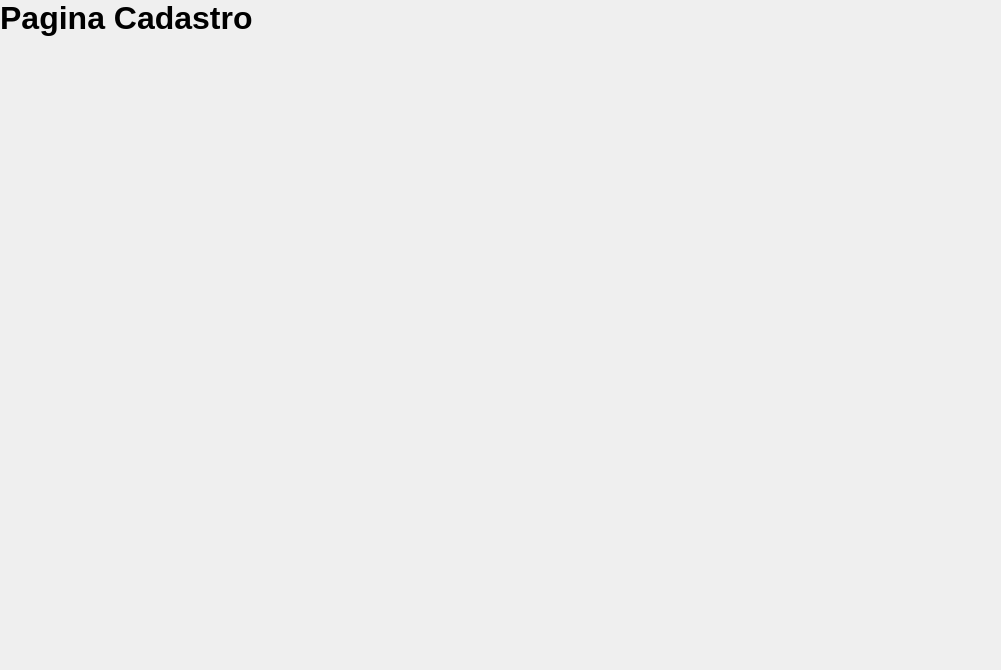
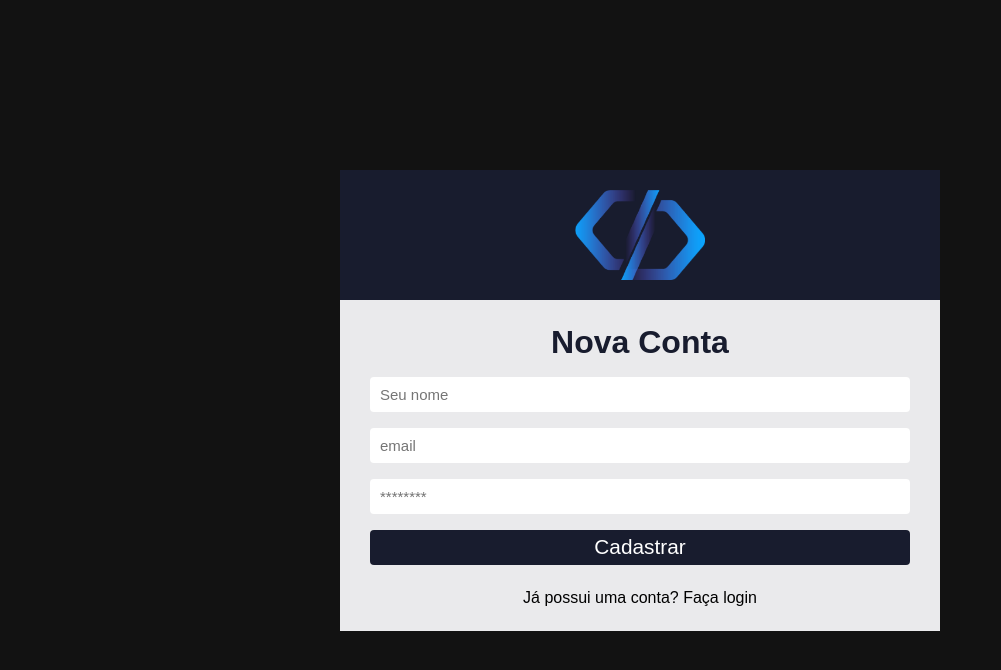
Before and after one commit to jeffpatriota/callingSystem, a React (Create React App) app: page /register in a window 1280 px wide. Shown: the top 670 px of the page, without its empty margins (0-1001 px from the left). Built offline with nearby package versions, Linux system fonts and the light colour scheme.

Commit message:
creating registration page

```diff
--- /dev/null
+++ b/src/pages/Dashboard/index.js
@@ -0,0 +1,7 @@
+export default function(){
+    return(
+        <div>
+            <h1>Pagina Dashboard</h1>
+        </div>
+    )
+}
--- a/src/pages/SignIn/index.js
+++ b/src/pages/SignIn/index.js
@@ -21,7 +21,7 @@ export default function SignIn() {
                         value={email}
                         onChange={(e) => setEmail(e.target.value)} />
 
-                    <input type="password" placeholder='*****'
+                    <input type="password" placeholder='*******'
                         value={password}
                         onChange={(e) => setPassword(e.target.value)} />
 
--- a/src/pages/SignUp/index.js
+++ b/src/pages/SignUp/index.js
@@ -1,7 +1,41 @@
-export default function SignUp() {
+import { useState } from 'react'
+import './style.css'
+
+import logo from '../../assets/logo.png'
+import {Link} from 'react-router-dom'
+
+export default function SignIn() {
+    const [name, setName] = useState('');
+    const [email, setEmail] = useState('');
+    const [password, setPassword] = useState('');
+
     return (
-        <div>
-            <h1>Pagina Cadastro</h1>
+        <div className='container-center'>
+            <div className='login'>
+                <div className='login-area'>
+                    <img src={logo} alt="Logo do sistema de chamados" />
+                </div>
+
+                <form>
+                    <h1>Nova Conta </h1>
+                    <input type="text" placeholder='Seu nome'
+                        value={name}
+                        onChange={(e) => setName(e.target.value)} />
+
+                    <input type="text" placeholder='email'
+                        value={email}
+                        onChange={(e) => setEmail(e.target.value)} />
+
+                    <input type="password" placeholder='********'
+                        value={password}
+                        onChange={(e) => setPassword(e.target.value)} />
+
+                    <button type='submit'> Cadastrar </button>
+                </form>
+
+                <Link to="/">Já possui uma conta? Faça login</Link>
+
+            </div>
         </div>
     )
 }
--- /dev/null
+++ b/src/pages/SignUp/style.css
@@ -0,0 +1,67 @@
+.container-center{
+    height: 100%;
+    display: flex;
+    justify-content: center;
+    align-items: center;
+    background-color: #121212;
+    padding: 0 12px;
+}
+
+.login{
+    background-color: #eaeaec;
+    width: 600px;
+    display: flex;
+    align-items: center;
+    justify-content: center;
+    flex-direction: column;
+}
+
+.login-area{
+    background-color: #181c2e;
+    width: 100%;
+    display: flex;
+    justify-content: center;
+}
+
+.login-area img{
+    width: 170px;
+    height: 130px;
+    padding: 20px;
+}
+
+form{
+    margin-top: 1.5rem;
+    width: 90%;
+    display: flex;
+    flex-direction: column;
+}
+form h1{
+    text-align: center;
+    margin-bottom: 1rem;
+    color: #181c2e;
+}
+
+.login input{
+    margin-bottom: 1rem;
+    height: 35px;
+    border-radius: 4px;
+    border: 0;
+    padding: 10px;
+    font-size: 15px;
+    background-color: #fff;
+}
+
+form button {
+    height: 35px;
+    border: 0;
+    border-radius: 4px;
+    background-color: #181c2e;
+    color: #fff;
+    font-size: 1.3rem;
+}
+
+.login a{
+    margin: 1.5rem 0;
+    color: #000;
+    cursor: pointer;
+}
--- a/src/routes/index.js
+++ b/src/routes/index.js
@@ -2,12 +2,14 @@ import { Routes, Route } from 'react-router-dom'
 
 import SignIn from '../pages/SignIn'
 import SignUp from '../pages/SignUp'
+import Dashboard from '../pages/Dashboard'
 
 function RoutesApp() {
     return(
         <Routes>
             <Route path='/' element={<SignIn/>}/>
-            <Route path='/Register' element={<SignUp/>}/>
+            <Route path='/register' element={<SignUp/>}/>
+            <Route path='/dashboard' element={<Dashboard/>}/>
         </Routes>
     )
 }
```
